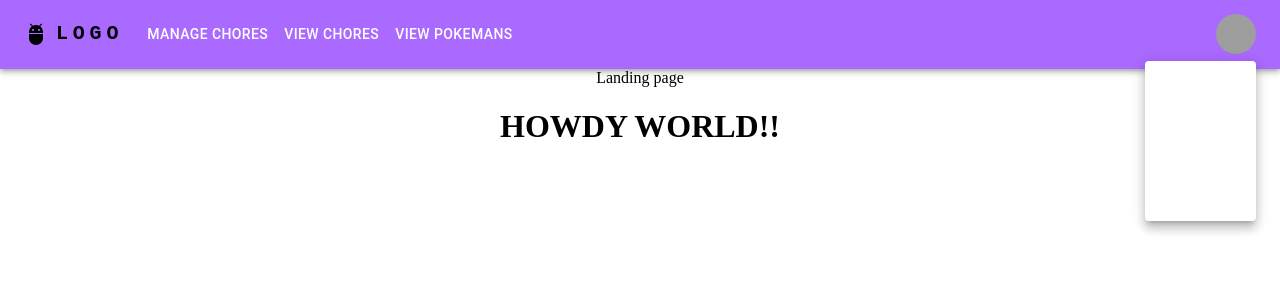
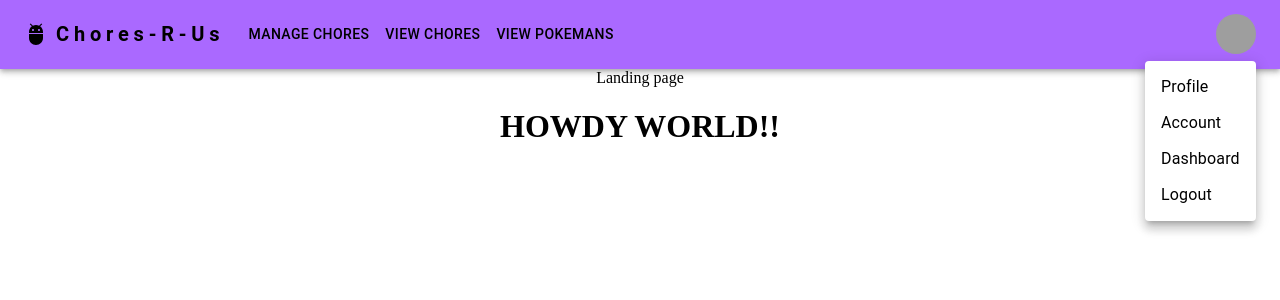
Before and after one commit to IThinkThatsKirby/chores-r-us, a React (Create React App) app: page / in a window 1280 px wide. Both pictures are taken after a click on the button "Open settings". Shown: the top 300 px of the page. Built offline with nearby package versions, Linux system fonts and the light colour scheme; grey boxes are pictures that could not be loaded.

Commit message:
Changed some navbar styles

```diff
--- a/src/Components/NavBar.js
+++ b/src/Components/NavBar.js
@@ -17,6 +17,7 @@ const pages = ["Manage Chores", "View Chores", "View Pokemans"];
 const settings = ["Profile", "Account", "Dashboard", "Logout"];
 
 const NavBar = () => {
+  const AppName = "Chores-R-Us";
   const [anchorElNav, setAnchorElNav] = React.useState(null);
   const [anchorElUser, setAnchorElUser] = React.useState(null);
 
@@ -48,14 +49,14 @@ const NavBar = () => {
             sx={{
               mr: 2,
               display: { xs: "none", md: "flex" },
-              fontFamily: "monospace",
+              // fontFamily: "monospace",
               fontWeight: 700,
               letterSpacing: ".3rem",
-              color: "inherit",
+              color: "black",
               textDecoration: "none",
             }}
           >
-            LOGO
+            {AppName}
           </Typography>
 
           <Box sx={{ flexGrow: 1, display: { xs: "flex", md: "none" } }}>
@@ -89,7 +90,9 @@ const NavBar = () => {
             >
               {pages.map((page) => (
                 <MenuItem key={page} onClick={handleCloseNavMenu}>
-                  <Typography textAlign="center">{page}</Typography>
+                  <Typography textAlign="center" color="black">
+                    {page}
+                  </Typography>
                 </MenuItem>
               ))}
             </Menu>
@@ -104,21 +107,21 @@ const NavBar = () => {
               mr: 2,
               display: { xs: "flex", md: "none" },
               flexGrow: 1,
-              fontFamily: "monospace",
+              // fontFamily: "monospace",
               fontWeight: 700,
               letterSpacing: ".3rem",
               color: "inherit",
               textDecoration: "none",
             }}
           >
-            LOGO
+            {AppName}
           </Typography>
           <Box sx={{ flexGrow: 1, display: { xs: "none", md: "flex" } }}>
             {pages.map((page) => (
               <Button
                 key={page}
                 onClick={handleCloseNavMenu}
-                sx={{ my: 2, color: "white", display: "block" }}
+                sx={{ my: 2, color: "black", display: "block" }}
               >
                 {page}
               </Button>
@@ -149,7 +152,9 @@ const NavBar = () => {
             >
               {settings.map((setting) => (
                 <MenuItem key={setting} onClick={handleCloseUserMenu}>
-                  <Typography textAlign="center">{setting}</Typography>
+                  <Typography textAlign="center" color="black">
+                    {setting}
+                  </Typography>
                 </MenuItem>
               ))}
             </Menu>
```
